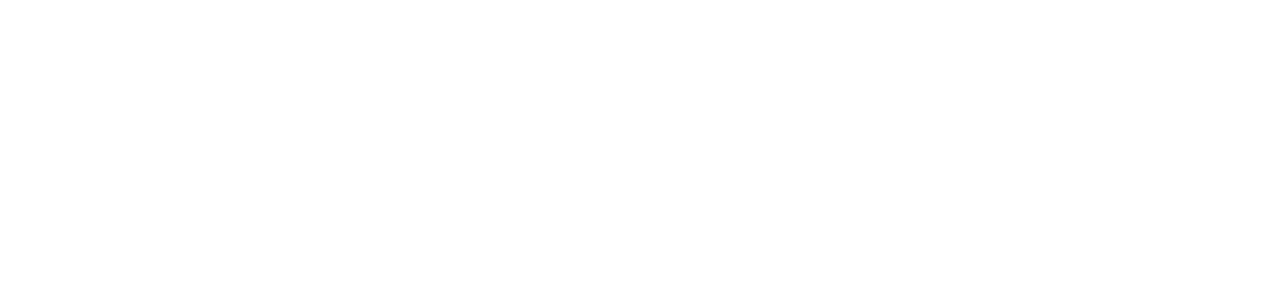
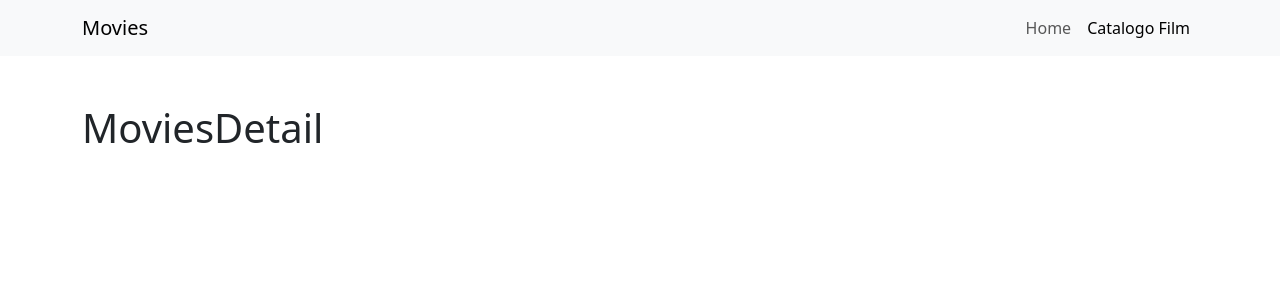
Before and after one commit to AntonioCappellano/webapp-react, a React (Vite) app: page /movies/1 in a window 1280 px wide. Before the commit this address had no page. Shown: the top 300 px of the page. Built offline with nearby package versions, Linux system fonts and the light colour scheme.

Commit message:
add axios call and detail page

```diff
--- a/src/App.jsx
+++ b/src/App.jsx
@@ -1,5 +1,7 @@
 import { BrowserRouter, Route, Routes } from "react-router";
 import DefaultTemplate from "./templates/DefaultTemplate";
+import MovieListPage from "./pages/movies/MovieListPage";
+import MovieDetailPage from "./pages/movies/MovieDetailPage";
 import Homepage from "./pages/HomePage";
 
 function App() {
@@ -8,6 +10,11 @@
       <Routes>
         <Route Component={DefaultTemplate}>
           <Route index Component={Homepage} />
+
+          <Route path="movies">
+            <Route index Component={MovieListPage} />
+            <Route path=":id" Component={MovieDetailPage} />
+          </Route>
         </Route>
       </Routes>
     </BrowserRouter>
--- /dev/null
+++ b/src/pages/movies/MovieDetailPage.jsx
@@ -0,0 +1,3 @@
+export default function MoviesIndex() {
+  return <h1>MoviesDetail</h1>;
+}
--- /dev/null
+++ b/src/pages/movies/MovieListPage.jsx
@@ -0,0 +1,20 @@
+import axios from "axios";
+import { useEffect, useState } from "react";
+
+export default function MoviesIndex() {
+  const [movies, setMovies] = useState([]);
+
+  useEffect(fetchMovies, []);
+
+  function fetchMovies() {
+    axios.get("http://localhost:3000/movies").then((res) => {
+      setMovies(res.data.result);
+    });
+  }
+
+  return (
+    <>
+      <h1>BookIndex</h1>
+    </>
+  );
+}
--- a/src/templates/DefaultTemplate.jsx
+++ b/src/templates/DefaultTemplate.jsx
@@ -27,7 +27,7 @@
                 </NavLink>
               </li>
               <li className="nav-item">
-                <NavLink to="/books" className="nav-link" aria-current="page">
+                <NavLink to="/movies" className="nav-link" aria-current="page">
                   Catalogo Film
                 </NavLink>
               </li>
```
